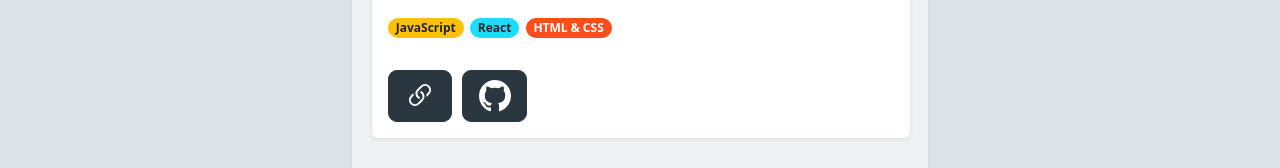
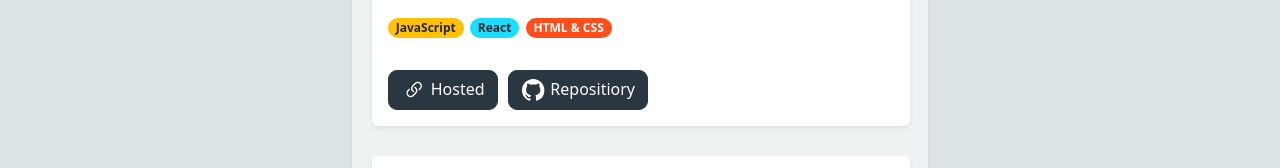
Before and after one commit to kmitch92/portfolio-website, a React (Create React App) app in the folder my-app/: page /portfolio in a window 1280 px wide. Shown: the part 739-907 px from the top of the page. Built offline with nearby package versions, Linux system fonts and the light colour scheme.

Commit message:
adds minor button restylings on portfolio page

```diff
--- a/my-app/src/Pages/Portfolio.tsx
+++ b/my-app/src/Pages/Portfolio.tsx
@@ -57,8 +57,9 @@ export const Portfolio = () => {
                       href={project.Link}
                     >
                       <BsLink45Deg
-                        style={{ fontSize: '2rem', margin: '0.2rem' }}
-                      />
+                        style={{ fontSize: '1.4rem', margin: '0.1rem' }}
+                      />{' '}
+                      Hosted
                     </Button>
                     <Button
                       variant="darker-tg"
@@ -66,8 +67,9 @@ export const Portfolio = () => {
                       style={{ borderRadius: '9px' }}
                     >
                       <BsGithub
-                        style={{ fontSize: '2rem', margin: '0.2rem' }}
-                      />
+                        style={{ fontSize: '1.4rem', margin: '0.1rem' }}
+                      />{' '}
+                      Repositiory
                     </Button>
                   </Card.Body>
                 </Card>
```
